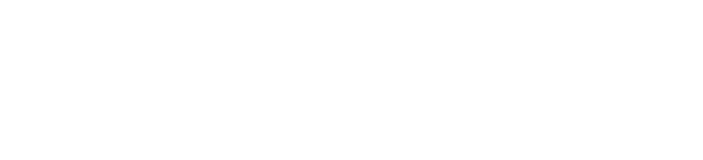
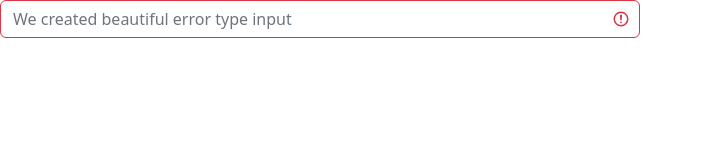
Before and after one commit to splean101/FE_1_34_modules, a website: page index.html in a window 1280 px wide. Shown: the whole page, without its empty margins (0-703 px from the left). Drawn offline with nearby package versions, Linux system fonts and the light colour scheme.

Commit message:
all done

```diff
--- a/index.html
+++ b/index.html
@@ -5,13 +5,14 @@
     <meta charset="UTF-8">
     <meta http-equiv="X-UA-Compatible" content="IE=edge">
     <meta name="viewport" content="width=device-width, initial-scale=1.0">
-
+    <link rel="stylesheet" href="./node_modules/bootstrap/dist/css/bootstrap.min.css">
+    <script src="./node_modules/bootstrap/dist/js/bootstrap.min.js"></script>
     <script type="module" src="./js/app.js"></script>
     <title>FE34</title>
 </head>
 
 <body>
-
+<input type="text" placeholder="We created beautiful error type input" class="form-control is-invalid w-50">
 </body>
 
 </html>
```
